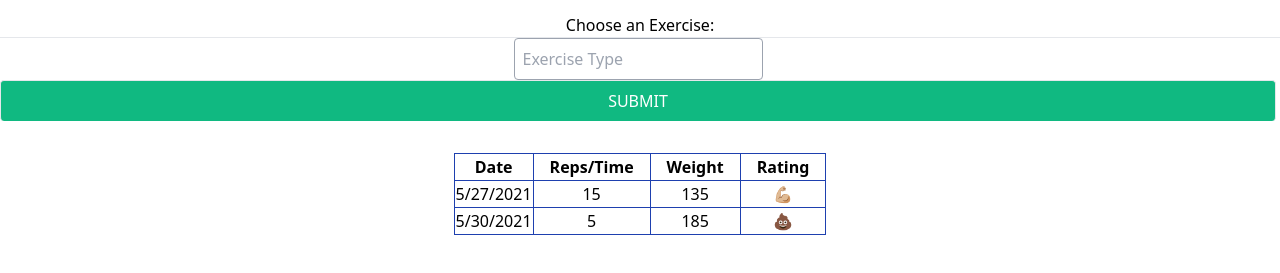
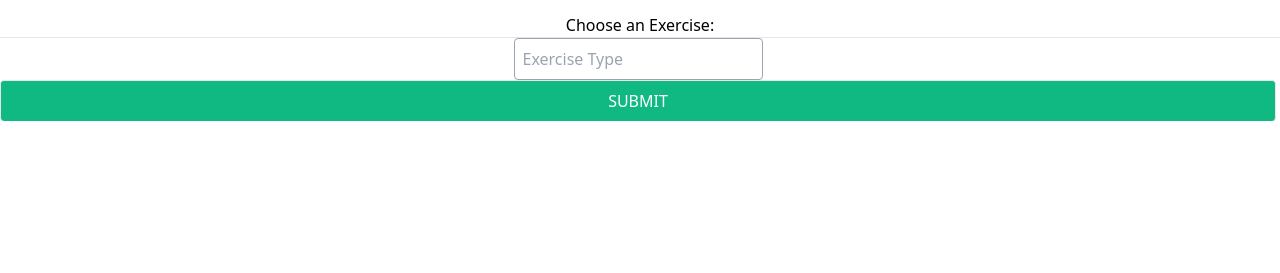
Before and after one commit to dcapicc/final, a website: page performanceHistory.html in a window 1280 px wide. Shown: the part 241-514 px from the top of the page. Drawn offline with nearby package versions, Linux system fonts and the light colour scheme; no server answers.

Commit message:
Update performanceHistory.html

```diff
--- a/performanceHistory.html
+++ b/performanceHistory.html
@@ -42,7 +42,7 @@
   </div>
 
   <!-- Perf History Chart -->
-  <table class="mx-auto mt-8 table-auto border-collapse border border-blue-800" id="history-chart">
+  <!-- <table class="mx-auto mt-8 table-auto border-collapse border border-blue-800" id="history-chart">
     <tr>
       <th class="border border-blue-800 text-center px-4">Date</th>
       <th class="border border-blue-800 text-center px-4">Reps/Time</th>
@@ -61,7 +61,7 @@
       <td class="border border-blue-800 text-center">185</td>
       <td class="border border-blue-800 text-center">💩</td>
     </tr>
-  </table>
+  </table> -->
 
 
   <!-- Put the Firebase config here -->
```
